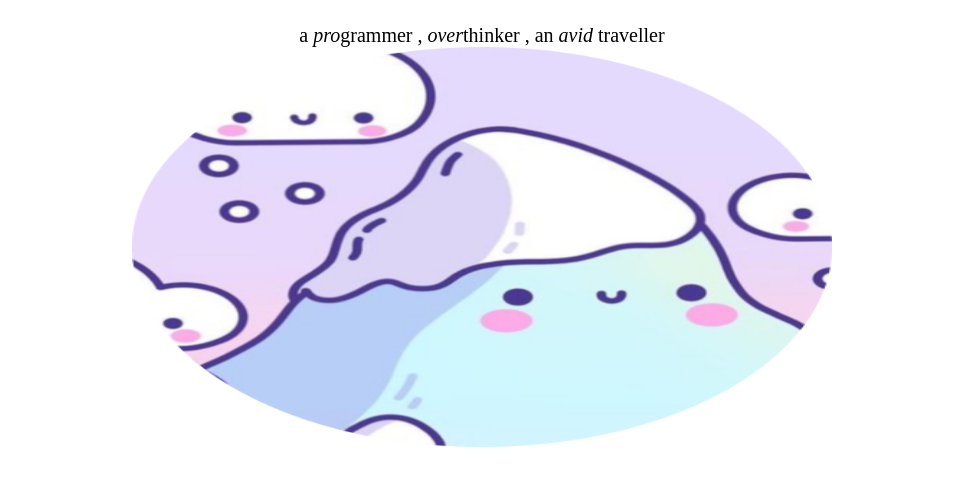
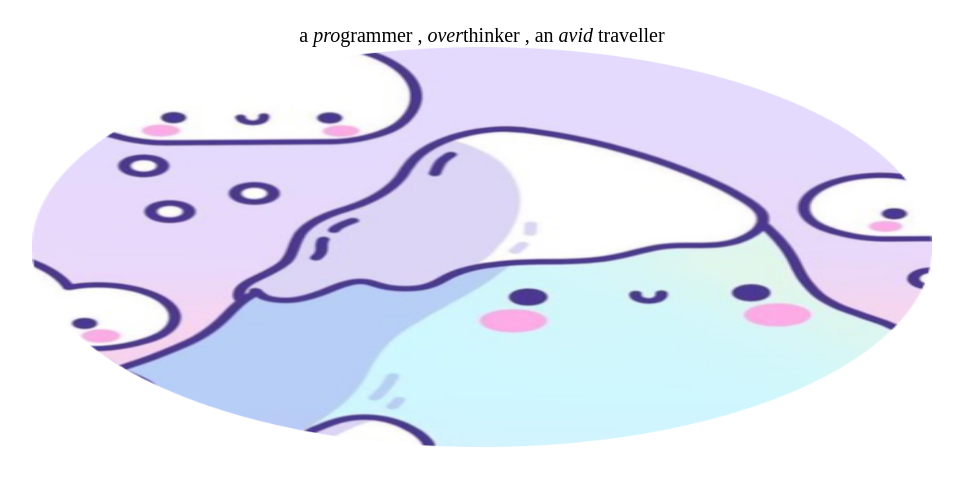
Before and after one commit to shivani-tripurari/shivani-tripurari, a plain HTML site: page index.html in a window 1280 px wide. Shown: the part 209-686 px from the top of the page, without its empty margins (158-1121 px from the left). Drawn offline with Linux system fonts and the light colour scheme; a web font is replaced by a local one.

Commit message:
Update style.css

```diff
--- a/css/style.css
+++ b/css/style.css
@@ -18,7 +18,7 @@ p{
 }
 .mountain{
   height:400px;
-  width:700px;
+  width:900px;
 }
 .intro{
   font-size: 20px;
```
